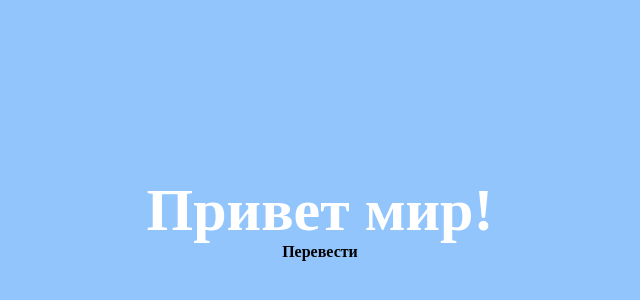
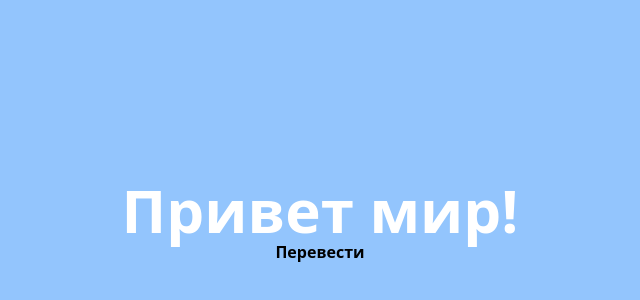
Before and after one commit to millordd/react-tests, a React (Vite) app: page / in a window 1280 px wide. Shown: the part 178-478 px from the top of the page, without its empty margins (320-960 px from the left). Built offline with nearby package versions, Linux system fonts and the light colour scheme.

Commit message:
Revert "feat: update tailwind configuration"

```diff
--- a/tailwind.config.js
+++ b/tailwind.config.js
@@ -1,47 +1,8 @@
 /** @type {import('tailwindcss').Config} */
-module.exports = {
-  content: ['./src/**/*.{tsx,ts}'],
+export default {
+  content: ["./index.html", "./src/**/*.{js,ts,jsx,tsx}"],
   theme: {
-    extend: {
-      fontFamily: 'fontAlsHauss',
-      container: {
-        center: true,
-        padding: {
-          DEFAULT: '16px',
-        },
-      },
-      spacing: {
-        topbar: '52px',
-        navbar: '60px',
-      },
-      colors: {
-        primary: 'var(--primary)',
-        system: {
-          error: '#DF2638',
-          notification: '#EE8042',
-          note: 'rgba(255, 181, 0, 0.12)',
-          'icon-color': '#F7F8F9',
-          'error-pale': 'rgba(223, 38, 56, 0.16)',
-          former: '#FFFFFF',
-          'search-bar-bg': 'rgba(170, 170, 177, 0.16)',
-          black: '#222222',
-          overlay: 'rgba(0, 0, 0, 0.5)',
-          grey: '#7a8189',
-          'grey-50': '#9BA1A7',
-        },
-      },
-    },
+    extend: {},
   },
-  corePlugins: {
-    preflight: true,
-  },
-  plugins: [
-    ({ addBase }) => {
-      addBase({
-        html: {
-          fontFamily: 'fontAlsHauss',
-        },
-      });
-    },
-  ],
+  plugins: [],
 };
```
